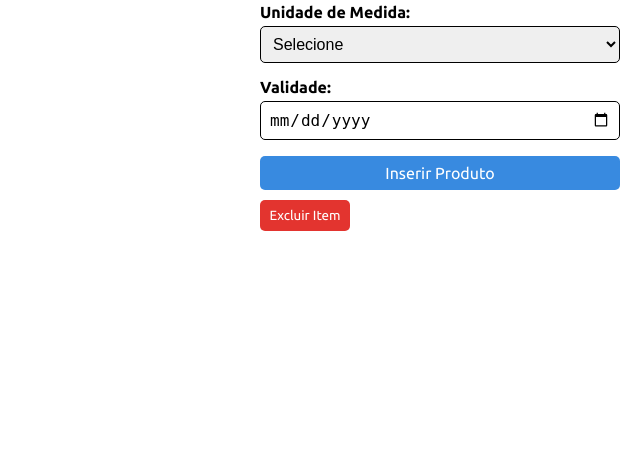
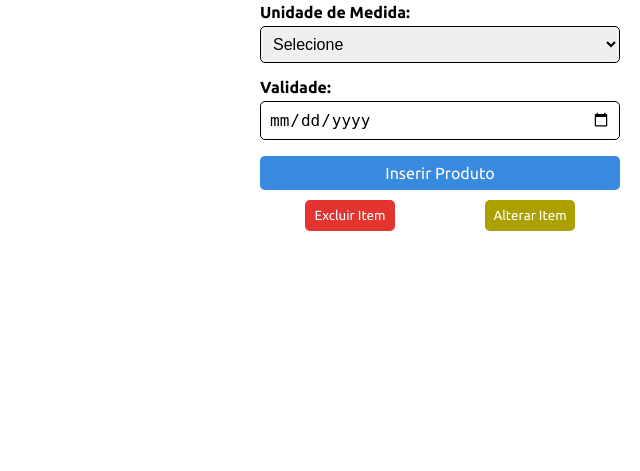
Before and after one commit to pedrosabel08/projeto_pizzariaSite, a PHP site: page /estoque.php in a window 1280 px wide. Shown: the part 233-704 px from the top of the page, without its empty margins (640-1280 px from the left). Run offline with PHP 8.4, Linux system fonts and the light colour scheme; data that the repository does not hold is empty.

Commit message:
AJAX pra alterar

```diff
--- a/Estoque/estoque.php
+++ b/Estoque/estoque.php
@@ -108,15 +108,22 @@ $conn->close();
                     <button type="submit">Inserir Produto</button>
                 </div>
             </form>
-            <form id="formExcluirProduto" action="excluir.php" method="POST">
-                <input type="hidden" name="idprodutos" id="idProdutoExcluir">
-                <button type="button" id="botaoExcluir">Excluir Item</button>
-            </form>
+            <div id="botoes">
+                <form id="formExcluirProduto" action="excluir.php" method="POST">
+                    <input type="hidden" name="idprodutos" id="idProdutoExcluir">
+                    <button type="button" id="botaoExcluir">Excluir Item</button>
+                </form>
+                <form id="formAlterarProduto" action="alterar.php" method="POST">
+                    <input type="hidden" name="idprodutos" id="idProdutoAlterar">
+                    <button type="button" id="botaoAlterar">Alterar Item</button>
+                </form>
+            </div>
         </div>
     </main>
     <footer>
         <p>&copy; Arthur, Pedro e Vitor</p>
     </footer>
+    <script src="https://code.jquery.com/jquery-3.7.1.min.js"></script>
     <script src="script.js"></script>
 </body>
 
--- a/Estoque/script.js
+++ b/Estoque/script.js
@@ -8,8 +8,27 @@ document.addEventListener("DOMContentLoaded", function () {
             });
 
             linha.classList.add("selecionada");
+            var idProdutoSelecionado = linha.getAttribute("data-id");
+            $.ajax({
+                type: "GET",
+                dataType: "json",
+                url: "http://localhost:8066/projeto_pizzariaSite/Estoque/buscaLinhaAJAX.php",
+                data: { ajid: idProdutoSelecionado },
+                success: function (response) {
+                    if (response.length > 0) {
+                        document.getElementById('nomeProduto').value = response[0].nomeProduto;
+                        document.getElementById('quantidade').value = response[0].quantidade;
+                        document.getElementById('unidadeMedida').value = response[0].unidadeMedida;
+                        document.getElementById('validade').value = response[0].validade;
+                    } else {
+                        console.log("Nenhum produto encontrado.");
+                    }
+                },
+                error: function (jqXHR, textStatus, errorThrown) {
+                    console.error("Erro na requisição AJAX: " + textStatus, errorThrown);
+                }
+            });
 
-            var idProdutoSelecionado = linha.getAttribute("data-id");
             console.log("Linha selecionada: ID do produto = " + idProdutoSelecionado);
         });
     });
--- a/Estoque/style.css
+++ b/Estoque/style.css
@@ -140,11 +140,20 @@ table {
     cursor: pointer;
 }
 
+#botoes{
+    display: flex;
+}
+
+#formExcluirProduto{
+    text-align: center;
+    width: 50%;
+}
+
 .inserir button#botaoExcluir {
     padding: 8px;
     margin-top: 10px;
     border-radius: 5px;
-    width: 25%;
+    width: 50%;
     background-color: #e3342f;
     border: none;
     color: white;
@@ -153,6 +162,27 @@ table {
 
 .inserir button#botaoExcluir:hover {
     background-color: #cc1f1a;
+    cursor: pointer;
+}
+
+#formAlterarProduto{
+    text-align: center;
+    width: 50%;
+}
+
+.inserir button#botaoAlterar {
+    padding: 8px;
+    margin-top: 10px;
+    border-radius: 5px;
+    width: 50%;
+    background-color: #aca000;
+    border: none;
+    color: white;
+    font-family: "Ubuntu", sans-serif;
+}
+
+.inserir button#botaoAlterar:hover {
+    background-color: #756e02;
     cursor: pointer;
 }
 
```
Also changed, not shown: Estoque/buscaLinhaAJAX.php (added, +23 -0 lines).
